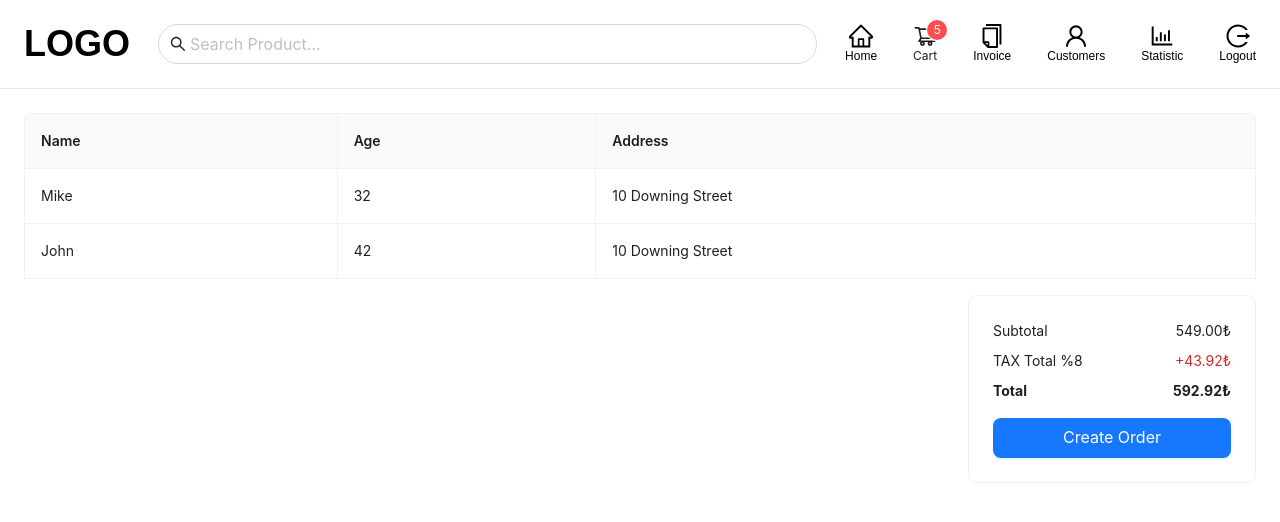
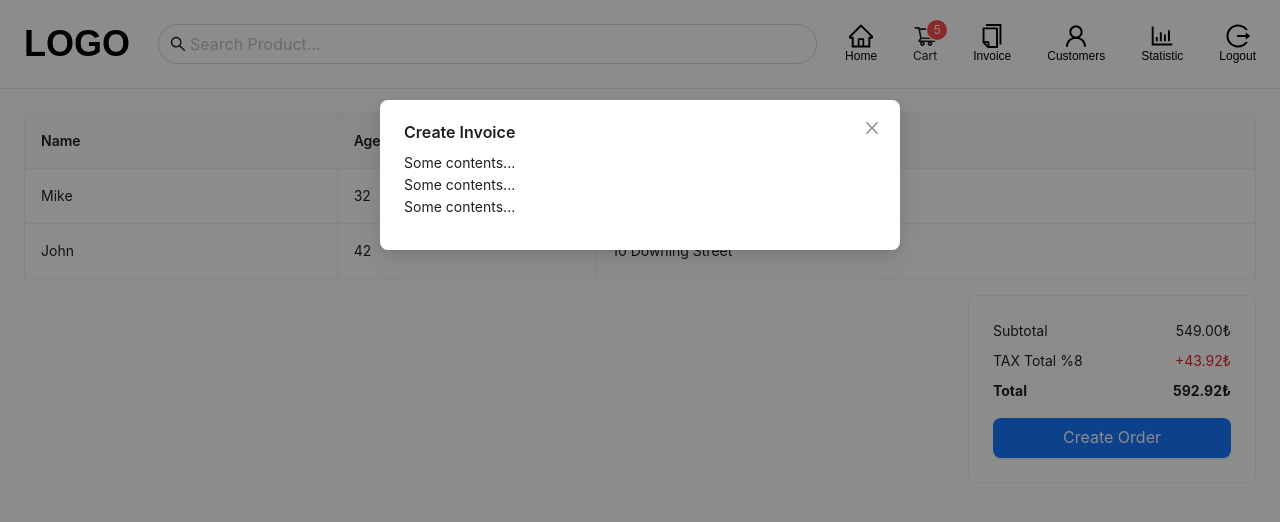
Before and after one commit to sadikahmetaydin/pos-application-system, a React (Create React App) app: page /cart in a window 1280 px wide. Both pictures are taken after a click on the button "Create Order". Shown: the top 522 px of the page. Built offline with nearby package versions, Linux system fonts and the light colour scheme.

Commit message:
cart page modal

```diff
--- /dev/null
+++ b/src/components/cart/CreateInvoice.jsx
@@ -0,0 +1,14 @@
+import { Modal } from "antd"
+
+const CreateInvoice = ({isModalOpen, setIsModalOpen}) => {
+  return (
+    <>
+      <Modal title="Create Invoice" open={isModalOpen} footer={false} onCancel={() => setIsModalOpen(false)}>
+        <p>Some contents...</p>
+        <p>Some contents...</p>
+        <p>Some contents...</p>
+      </Modal>
+    </>
+  )
+}
+export default CreateInvoice
--- a/src/pages/CartPage.jsx
+++ b/src/pages/CartPage.jsx
@@ -1,8 +1,12 @@
 import { Button, Table } from "antd";
 import Header from "../components/header/Header";
 import { Card } from 'antd';
+import { useState } from "react";
+import CreateInvoice from "../components/cart/CreateInvoice";
 
 const CartPage = () => {
+
+  const [isModalOpen, setIsModalOpen] = useState(false);
 
   const dataSource = [
     {
@@ -61,10 +65,12 @@ const CartPage = () => {
               <b>592.92₺</b>
             </div>
 
-            <Button className="mt-4 w-full" type="primary" size="large">Create Order</Button>
+            <Button className="mt-4 w-full" type="primary" size="large" onClick={() => setIsModalOpen(true)}>Create Order</Button>
           </Card>
         </div>
       </div>
+
+      <CreateInvoice isModalOpen={isModalOpen} setIsModalOpen={setIsModalOpen} />
     </>
   )
 }
```
